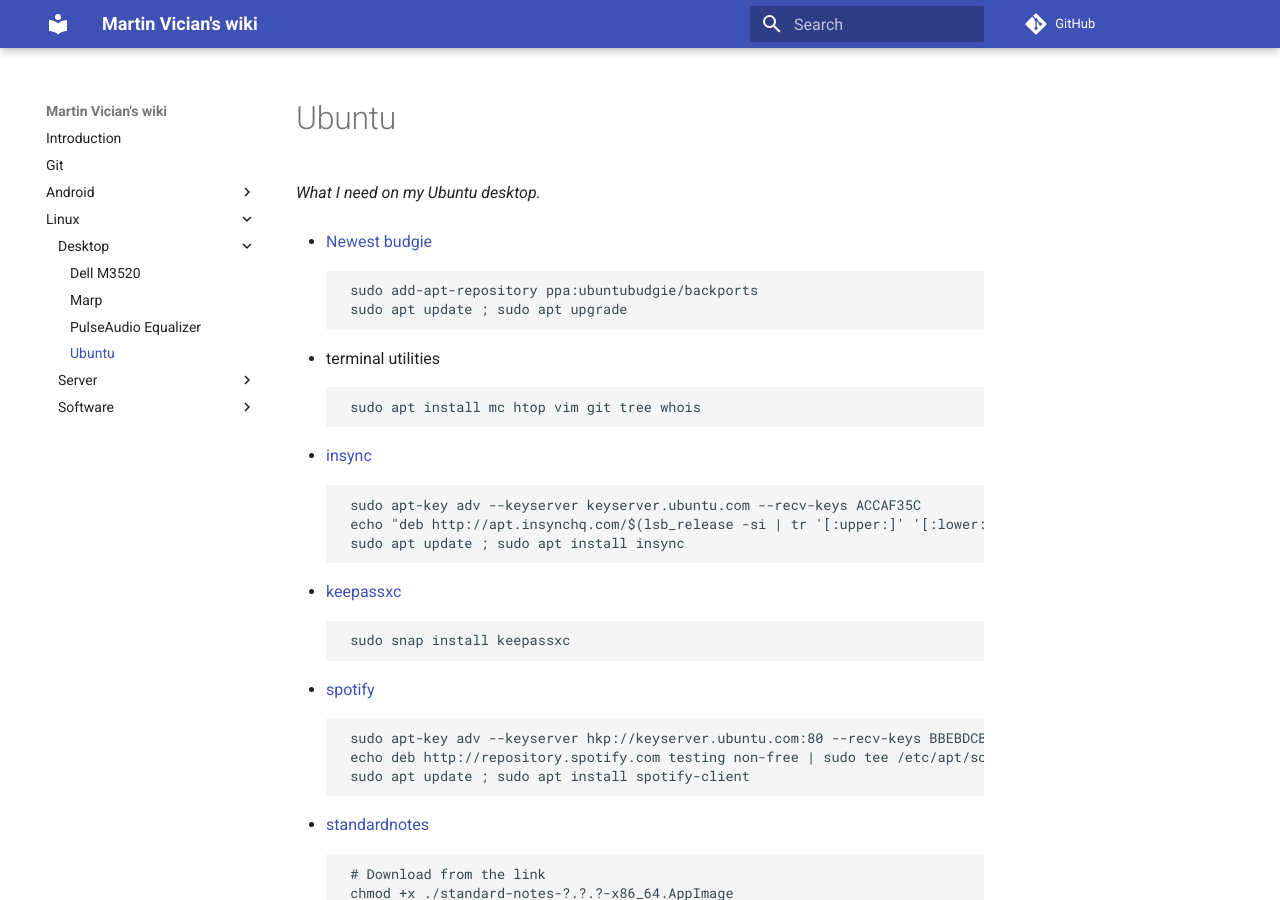
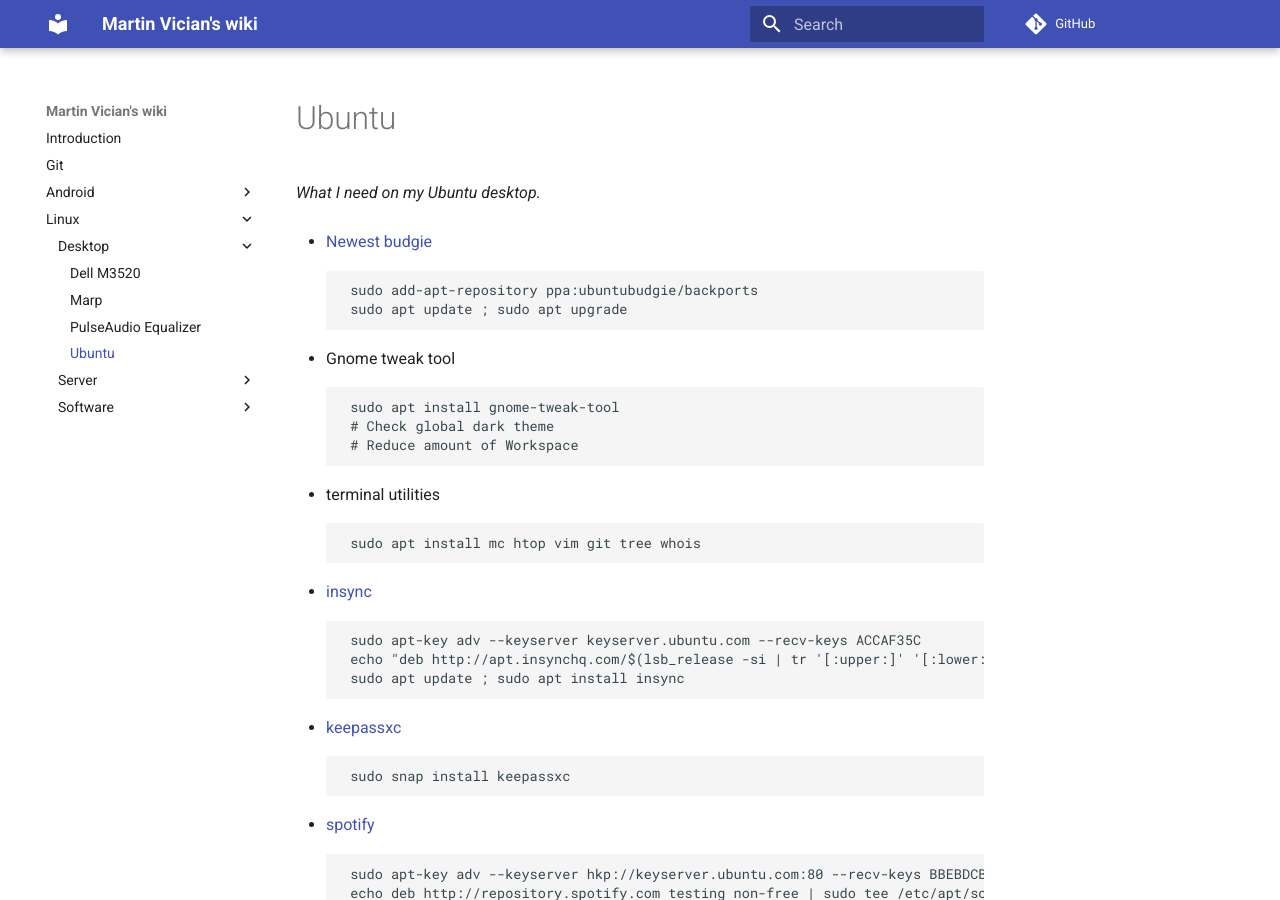
Before and after one commit to vician/wiki, an MkDocs documentation site: the page built from docs/Linux/Desktop/Ubuntu.md, in a window 1280 px wide and 900 px high. Built offline with MkDocs 1.6.1 and Material for MkDocs 9.7.7, drawn with Linux system fonts in a browser that asks for light colours; comment, search, counter and statistics services are not loaded.

Commit message:
Update Ubuntu.md

```diff
--- a/docs/Linux/Desktop/Ubuntu.md
+++ b/docs/Linux/Desktop/Ubuntu.md
@@ -4,6 +4,12 @@ _What I need on my Ubuntu desktop._
 
          sudo add-apt-repository ppa:ubuntubudgie/backports
          sudo apt update ; sudo apt upgrade
+
+- Gnome tweak tool
+
+         sudo apt install gnome-tweak-tool
+         # Check global dark theme
+         # Reduce amount of Workspace
 
 - terminal utilities
 
```
